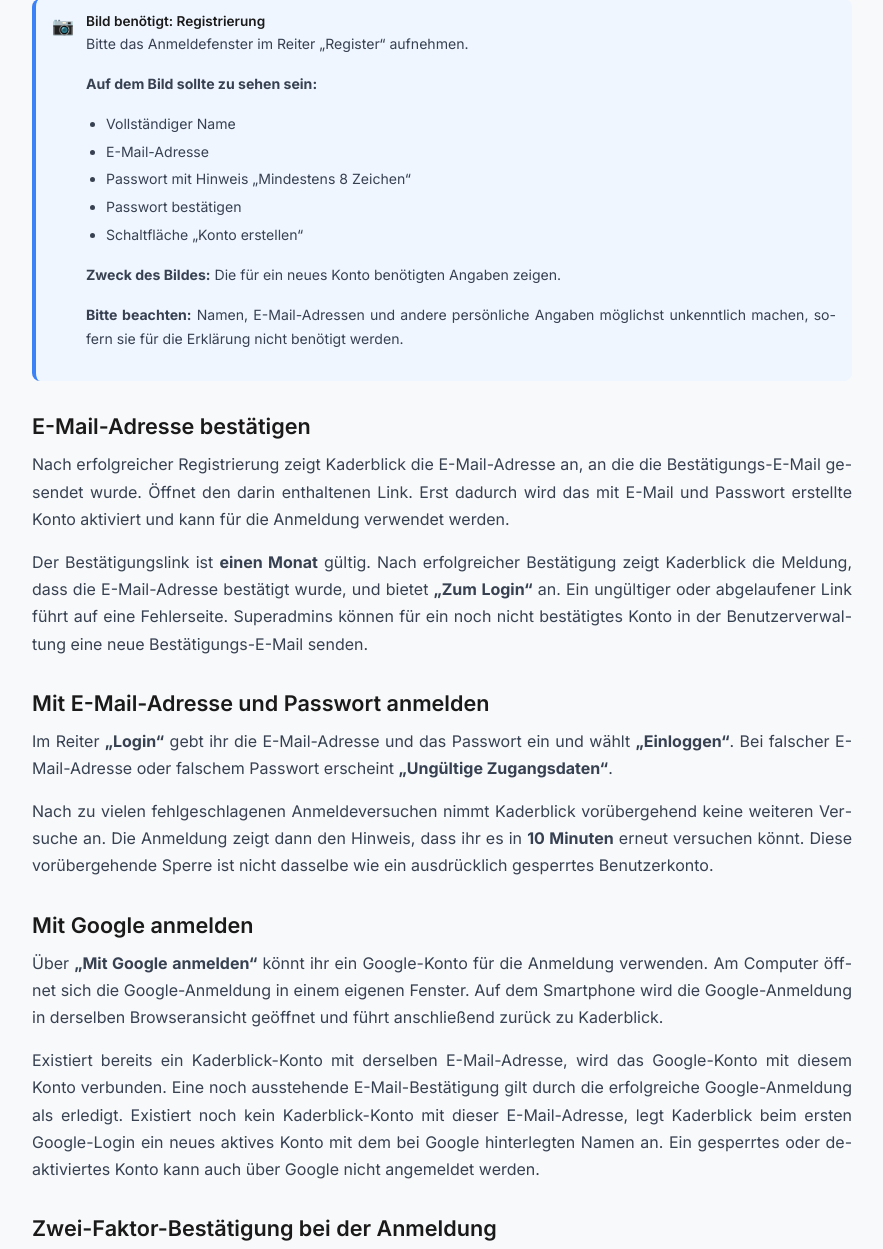
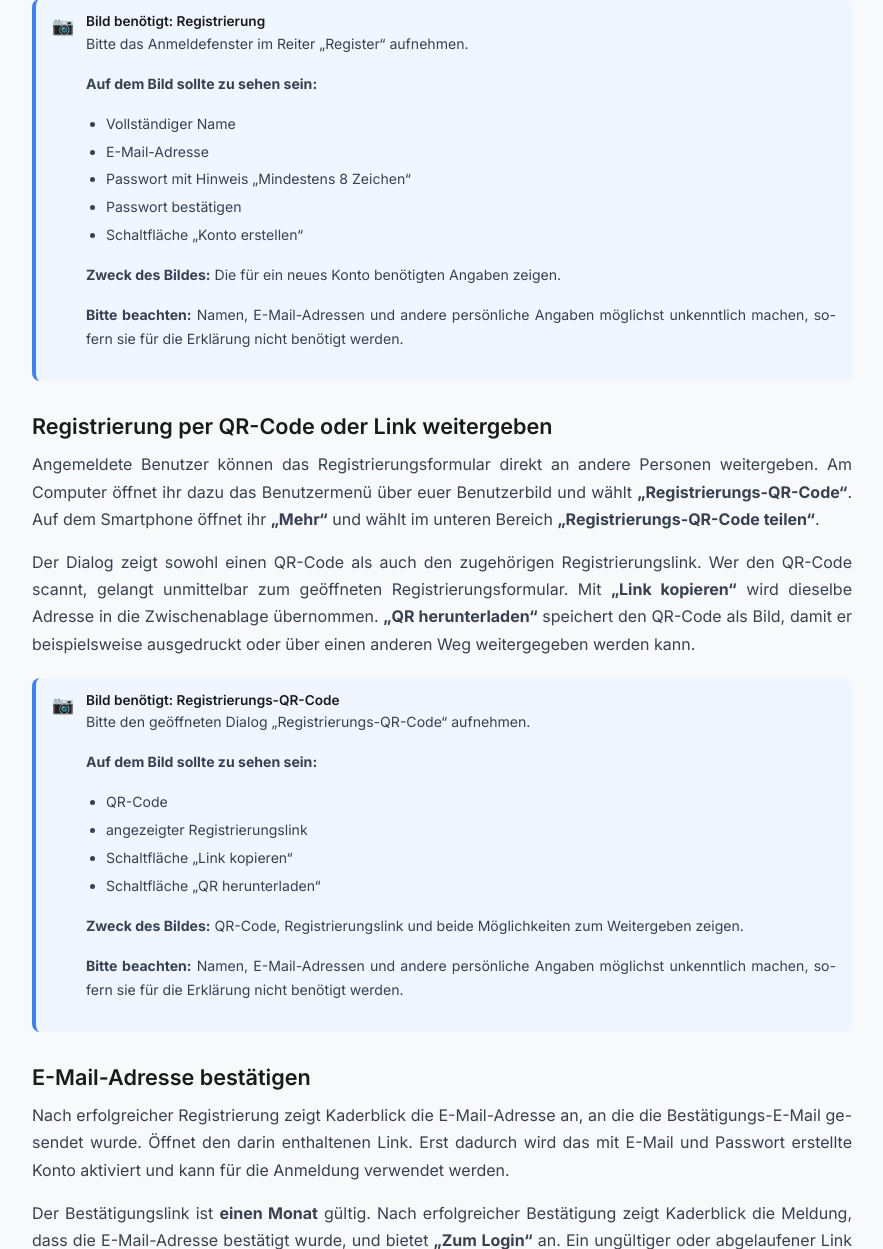
Before and after one commit to mastercad/Kaderblick-Documentation, a Symfony app: template templates/authentifizierung/index.html.twig in a window 1280 px wide. Shown: the part 1230-2479 px from the top of the page, without its empty margins (268-1151 px from the left). Run offline with Twig, Linux system fonts and the light colour scheme; the template is opened without the code that fills it, so the values that code supplies are empty; some libraries are stand-ins or nearby versions.

Commit message:
Dokumentiere Registrierungs-QR-Code und alternative Zugänge

```diff
--- a/templates/authentifizierung/index.html.twig
+++ b/templates/authentifizierung/index.html.twig
@@ -59,6 +59,34 @@
             'Schaltfläche „Konto erstellen“'
         ],
         purpose: 'Die für ein neues Konto benötigten Angaben zeigen.'
+    } %}
+
+    <h2>Registrierung per QR-Code oder Link weitergeben</h2>
+
+    <p>
+        Angemeldete Benutzer können das Registrierungsformular direkt an andere Personen weitergeben. Am Computer
+        öffnet ihr dazu das Benutzermenü über euer Benutzerbild und wählt <strong>„Registrierungs-QR-Code“</strong>.
+        Auf dem Smartphone öffnet ihr <strong>„Mehr“</strong> und wählt im unteren Bereich
+        <strong>„Registrierungs-QR-Code teilen“</strong>.
+    </p>
+
+    <p>
+        Der Dialog zeigt sowohl einen QR-Code als auch den zugehörigen Registrierungslink. Wer den QR-Code scannt,
+        gelangt unmittelbar zum geöffneten Registrierungsformular. Mit <strong>„Link kopieren“</strong> wird dieselbe
+        Adresse in die Zwischenablage übernommen. <strong>„QR herunterladen“</strong> speichert den QR-Code als Bild,
+        damit er beispielsweise ausgedruckt oder über einen anderen Weg weitergegeben werden kann.
+    </p>
+
+    {% include 'components/bildplatzhalter.html.twig' with {
+        title: 'Registrierungs-QR-Code',
+        description: 'Bitte den geöffneten Dialog „Registrierungs-QR-Code“ aufnehmen.',
+        items: [
+            'QR-Code',
+            'angezeigter Registrierungslink',
+            'Schaltfläche „Link kopieren“',
+            'Schaltfläche „QR herunterladen“'
+        ],
+        purpose: 'QR-Code, Registrierungslink und beide Möglichkeiten zum Weitergeben zeigen.'
     } %}
 
     <h2>E-Mail-Adresse bestätigen</h2>
```
